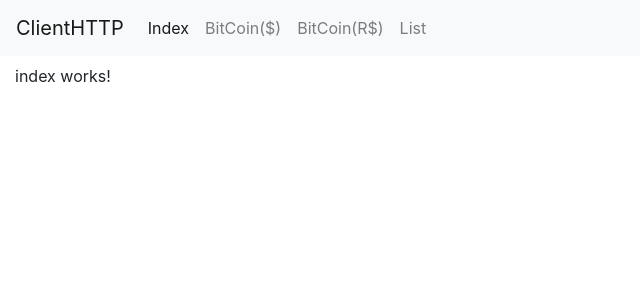
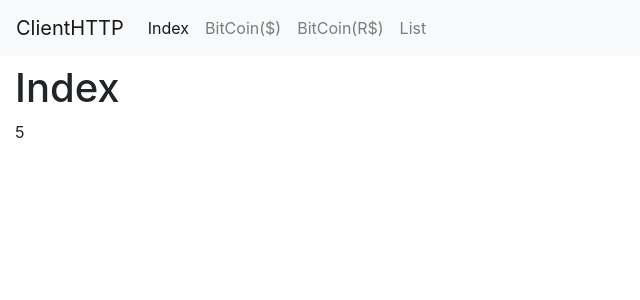
Before and after one commit to biancad2/client-http, an Angular app: page / in a window 1280 px wide. Shown: the top 300 px of the page, without its empty margins (0-640 px from the left). Built offline with nearby package versions, Linux system fonts and the light colour scheme.

Commit message:
Adicionando serviço de temporizador

```diff
--- a/src/app/index/index.component.html
+++ b/src/app/index/index.component.html
@@ -1 +1,4 @@
-<p>index works!</p>
+<h1>Index</h1>
+<div>
+    {{this.timerService.getCount()}}
+</div>
--- a/src/app/index/index.component.ts
+++ b/src/app/index/index.component.ts
@@ -1,4 +1,5 @@
 import { Component, OnInit } from '@angular/core';
+import { TimerService } from '../timer.service';
 
 @Component({
   selector: 'app-index',
@@ -7,9 +8,10 @@ import { Component, OnInit } from '@angular/core';
 })
 export class IndexComponent implements OnInit {
 
-  constructor() { }
+  constructor( public timerService: TimerService) { }
 
-  ngOnInit(): void {
+  ngOnInit() {
+    this.timerService.start(1000);
   }
 
 }
--- /dev/null
+++ b/src/app/timer.service.ts
@@ -0,0 +1,33 @@
+import { Injectable } from '@angular/core';
+
+@Injectable({
+  providedIn: 'root'
+})
+export class TimerService {
+  private timer: any;
+
+  public counter = 0;
+
+  constructor() { }
+
+  start(ms: number){
+    if(!this.timer){
+      this.timer=setInterval(
+        () => {
+          this.counter++;
+        }, ms
+      );
+    }
+  }
+
+  stop(){
+    if(this.timer){
+      clearInterval(this.timer);
+      this.timer=null;
+    }
+  }
+
+  getCount(){
+    return this.counter;
+  }
+}
```
Also changed, not shown: 1 other file (tests, documents, lock files or other folders).
